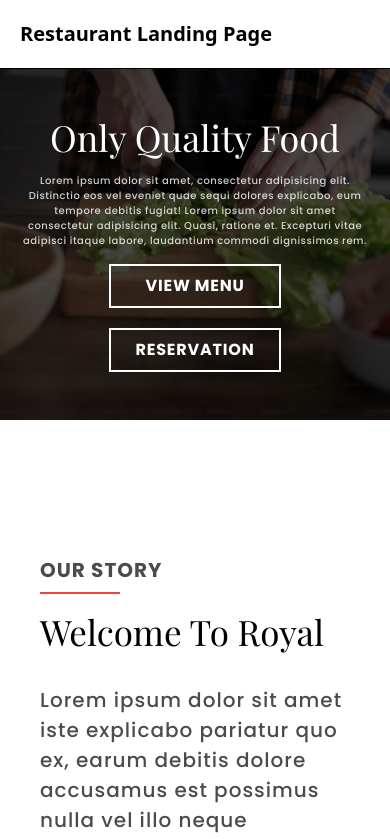
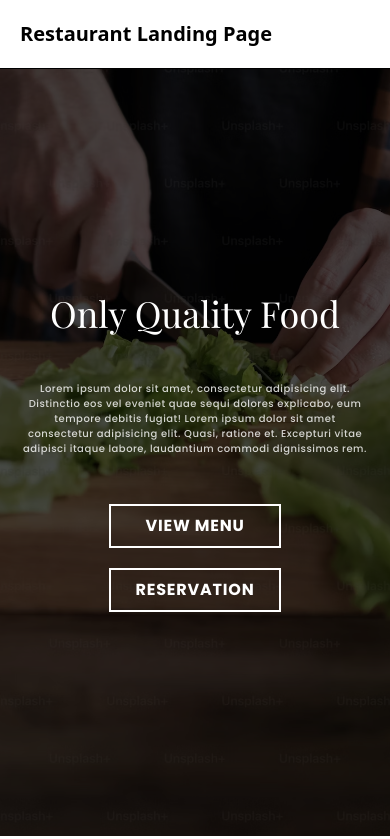
Before and after one commit to Sameerkhan344/Mxpertz-sameer, a React (Create React App) app: page / in a window 390 px wide. Shown: the top 839 px of the page. Built offline with nearby package versions, Linux system fonts and the light colour scheme.

Commit message:
first commit

```diff
--- a/src/components/Home.js
+++ b/src/components/Home.js
@@ -5,8 +5,8 @@
   return (
     <div className="relative bg-[url('../public/Assets/hero.avif')] bg-cover bg-center bg-no-repeat w-full bg-black-900 text-white">
       <div className="Home h-fit bg-black/70 flex flex-col justify-center items-center px-5 lg:px-20 md:px-20 leading-normal">
-        <div className="Home-inner text-center md:w-6/5 lg:w-4/5 xl:w-3/5 md:space-y-10 lg:space-y-10 flex flex-col justify-center items-center py-12 md:py-32 lg:py-36 xl:py-40">
-          <h1 className="text-xl  max-sm:text-4xl  md:text-7xl lg:text-7xl font-Playfair  font-normal">
+        <div className="Home-inner text-center md:w-6/5 lg:w-4/5 xl:w-3/5 md:space-y-10 lg:space-y-10 flex flex-col justify-center items-center py-32 sm:py-60 md:py-72 lg:py-32 xl:py-52">
+          <h1 className="text-xl  max-sm:text-4xl sm:text-5xl md:text-7xl lg:text-7xl font-Playfair  font-normal">
             Only Quality Food
           </h1>
           <p className="text-[12px] md:text-[15px] lg:text-[17px] xl:text-[17px] font-Poppins font-medium opacity-80 tracking-wider md:leading-loose">
--- a/src/index.css
+++ b/src/index.css
@@ -11,11 +11,12 @@
 @media screen and (max-width: 479px) {
   .Home {
     /* gap: 1rem; */
-    /* padding: 2rem; */
+    min-height: fit-content;
     margin: 0;
   }
   .Home-inner {
-    gap: 1rem;
+    gap: 3rem;
+    padding: 14rem 0;
   }
   .Home p {
     margin: 0;
```
